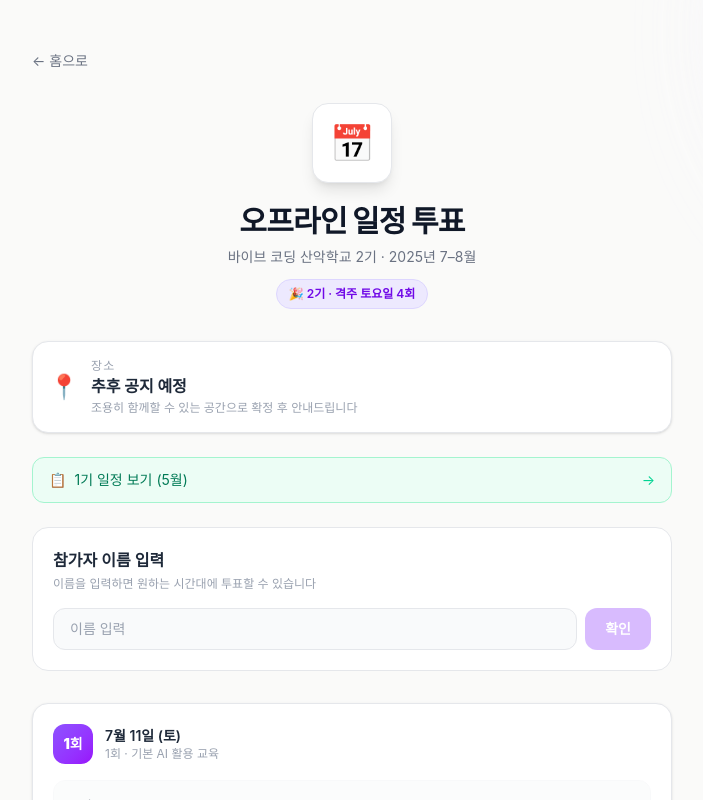
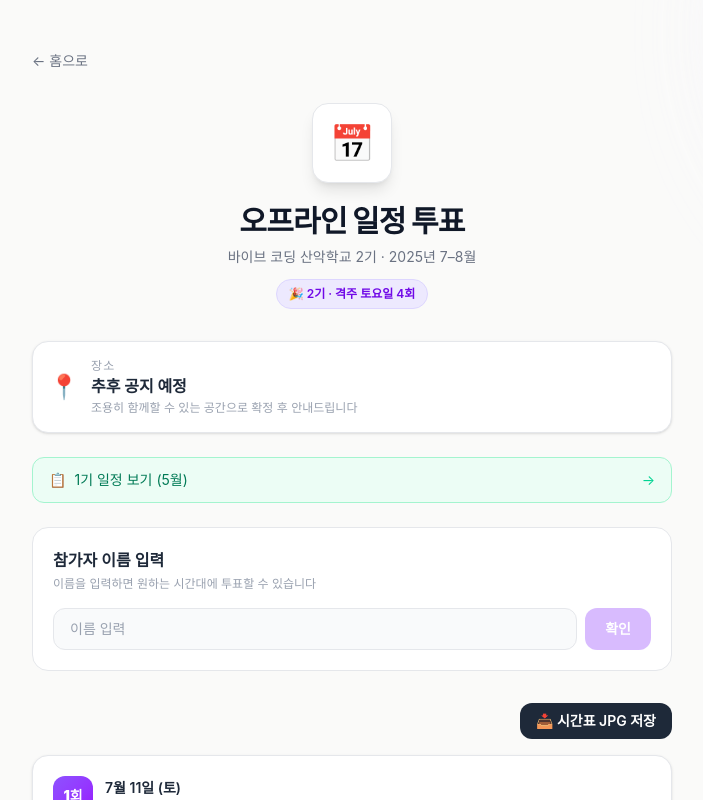
Before and after one commit to everystart2020-eric/vibe-coding-mountain, a Next.js app: page /schedule2 in a window 1280 px wide. Shown: the top 800 px of the page, without its empty margins (288-991 px from the left). Built offline with nearby package versions, Linux system fonts and the light colour scheme; no server answers; the database is empty; a web font is replaced by a local one.

Commit message:
feat: 시간표 JPG 다운로드 버튼 추가

```diff
--- a/package.json
+++ b/package.json
@@ -12,6 +12,7 @@
     "@anthropic-ai/sdk": "^0.91.1",
     "@supabase/supabase-js": "^2.105.1",
     "framer-motion": "^12.38.0",
+    "html2canvas": "^1.4.1",
     "lucide-react": "^1.14.0",
     "next": "16.2.4",
     "react": "19.2.4",
--- a/src/app/schedule2/page.tsx
+++ b/src/app/schedule2/page.tsx
@@ -1,7 +1,8 @@
 "use client"
 
-import { useEffect, useState, useCallback } from "react"
+import { useEffect, useState, useCallback, useRef } from "react"
 import Link from "next/link"
+import html2canvas from "html2canvas"
 
 const NAME_KEY = "vote-name"
 
@@ -34,6 +35,8 @@ function buildCounts(votes: VoteRecord[]): VoteCounts {
 }
 
 export default function Schedule2Page() {
+  const scheduleRef = useRef<HTMLDivElement>(null)
+  const [downloading, setDownloading] = useState(false)
   const [name, setName] = useState("")
   const [nameInput, setNameInput] = useState("")
   const [nameSaved, setNameSaved] = useState(false)
@@ -51,6 +54,20 @@ export default function Schedule2Page() {
   const [locationAddress, setLocationAddress] = useState("")
   const [locationSubmitting, setLocationSubmitting] = useState(false)
   const [votingLocation, setVotingLocation] = useState<string | null>(null)
+
+  async function downloadSchedule() {
+    if (!scheduleRef.current || downloading) return
+    setDownloading(true)
+    try {
+      const canvas = await html2canvas(scheduleRef.current, { scale: 2, useCORS: true, backgroundColor: "#fafaf9" })
+      const link = document.createElement("a")
+      link.download = "바이브코딩산악학교_2기_시간표.jpg"
+      link.href = canvas.toDataURL("image/jpeg", 0.95)
+      link.click()
+    } finally {
+      setDownloading(false)
+    }
+  }
 
   const fetchLocations = useCallback(async () => {
     try {
@@ -266,8 +283,19 @@ export default function Schedule2Page() {
           </div>
         )}
 
+        {/* 다운로드 버튼 */}
+        <div className="mb-4 flex justify-end">
+          <button
+            onClick={downloadSchedule}
+            disabled={downloading}
+            className="flex items-center gap-2 px-4 py-2 rounded-xl bg-gray-800 hover:bg-gray-700 disabled:opacity-50 text-white text-sm font-semibold transition-colors"
+          >
+            {downloading ? "저장 중..." : "📥 시간표 JPG 저장"}
+          </button>
+        </div>
+
         {/* 주차별 투표 */}
-        <div className="flex flex-col gap-4 mb-8">
+        <div ref={scheduleRef} className="flex flex-col gap-4 mb-8">
           {WEEKS.map((w, idx) => {
             const mySlot = myVotes[w.week]
             const weekCounts = counts[w.week] ?? {}
```
Also changed, not shown: 1 other file (tests, documents, lock files or other folders).
